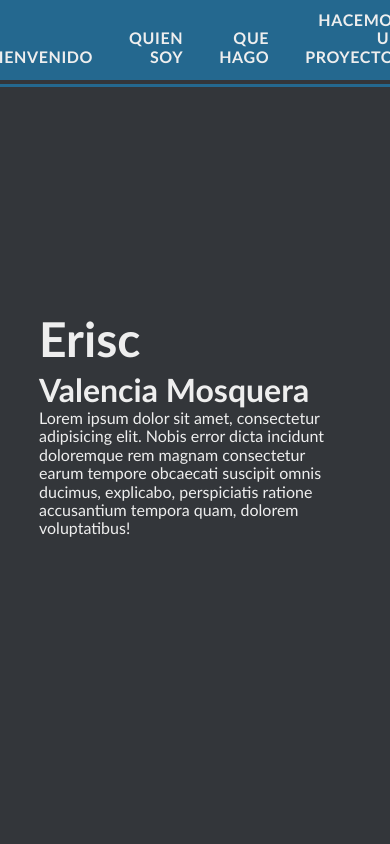
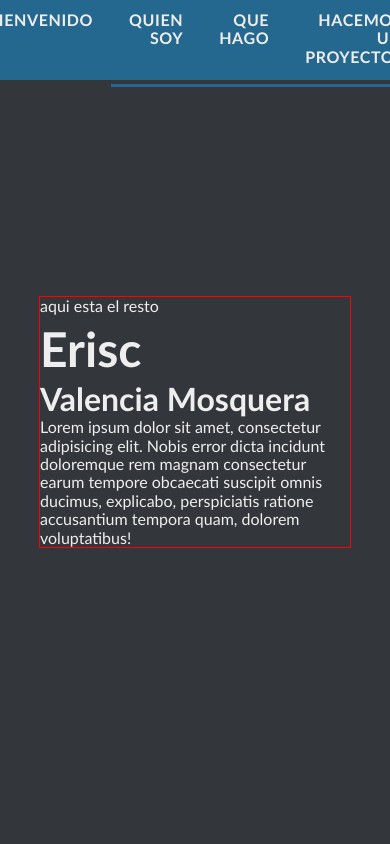
Before and after one commit to Hikotsuoficial/spa-practica, a Vue app: page / in a window 390 px wide. Shown: the top 844 px of the page. Built offline with nearby package versions, Linux system fonts and the light colour scheme.

Commit message:
Desing underline hover menu links in 1024 media

```diff
--- a/src/components/views/HomeView.vue
+++ b/src/components/views/HomeView.vue
@@ -13,6 +13,10 @@
     <div class="info-section">
       <div class="wall-1" id="wellcome">
         <section class="wall-content">
+          <div>
+            <p>aqui esta el resto</p>
+          </div>
+          <div class="wall-item-first">
           <h1 class="title-text">Erisc</h1>
           <h2 class="subtitle-text">Valencia Mosquera</h2>
           <p>
@@ -20,6 +24,7 @@
             doloremque rem magnam consectetur earum tempore obcaecati suscipit omnis ducimus,
             explicabo, perspiciatis ratione accusantium tempora quam, dolorem voluptatibus!
           </p>
+          </div>
         </section>
       </div>
       <div class="wall-2" id="cards">
@@ -73,23 +78,6 @@ export default defineComponent({
 <style lang="scss">
 @import "@/assets/styles/main.scss";
 
-.theme-blue {
-  // display: grid;
-
-  // @media screen and (max-width: 1024px) {
-  //   grid-template-columns: 1fr;
-  // }
-  // @media screen and (max-width: 768px) {
-  //   grid-template-columns: 1fr;
-  // }
-  // @media screen and (max-width: 425px) {
-  //   grid-template-columns: 1fr;
-  // }
-  // @media screen and (max-width: 320px) {
-  //   grid-template-columns: 1fr;
-  // }
-}
-
 .aside-menu {
   height: 100vh;
   width: 20%;
@@ -123,7 +111,8 @@ export default defineComponent({
   @media screen and (max-width: 1024px) {
     display: flex;
     justify-content:center;
-    align-items: flex-end;
+    transition: 0.3s;
+
   }
 }
 
@@ -136,6 +125,7 @@ export default defineComponent({
   border-bottom: 3px solid var(--color-wall-1);
   transition: 0.3s;
 
+  @media screen and (max-width: 1440px) {
   &:hover {
     background: linear-gradient(
       90deg,
@@ -144,16 +134,15 @@ export default defineComponent({
       rgba(51, 54, 58, 1) 100%
     );
   }
+  }
 
   @media screen and (max-width: 1024px) {
-  &:hover {
-    background: linear-gradient(
-      180deg,
-      rgba(36, 104, 143, 1) 0%,
-      rgba(51, 54, 58, 1) 50%,
-      rgba(51, 54, 58, 1) 100%
-    );
-  }
+    font-weight: 600;
+
+    &:hover{
+    background: none;
+    border-bottom: 0;
+    }
   }
 }
 
@@ -164,18 +153,30 @@ export default defineComponent({
   font-size: 1.2rem;
   letter-spacing: 0.6px;
 
-  &::after {
+  @media screen and (max-width: 1024px) {
+
+  font-size: 1rem;
+  position: relative;
+
+  &:before {
     content: "";
-    background: red;
+    background: linear-gradient(
+      90deg,
+      rgba(36, 104, 143, 1) 0%,
+      rgba(51, 54, 58, 1) 50%,
+      rgba(51, 54, 58, 1) 100%
+    );
+    position: absolute;
     height: 5px;
-    width: 10%;
-    right: 0;
-    bottom: -10px;
-    transition: 0.4s;
+    width: 0%;
+    right: 0px;
+    bottom: -8px;
+    transition: 0.3s;
   }
 
-  &:after::after {
+  &:hover::before {
     width: 100%;
+  }
   }
 
   @media screen and (max-width: 768px) {
@@ -188,8 +189,13 @@ export default defineComponent({
   height: 100vh;
   z-index: 10;
 
+  @media screen and (max-width: 1440px) {
+    transition:0.3s;
+  }
+
   @media screen and (max-width: 1024px) {
     margin-left: 0;
+    transition:0.3s;
   }
 }
 
@@ -212,6 +218,17 @@ export default defineComponent({
 .wall-content {
   // border: var(--box-viewer);
   width: 80%;
+  display: flex;
+  flex-direction: column;
+  border: var(--box-viewer);
+
+  @media screen and (max-width: 1024px) {
+    transition:0.2s;
+  }
+
+  @media screen and (max-width: 768px) {
+    transition:0.2s;
+  }
 }
 
 .title-text {
```
